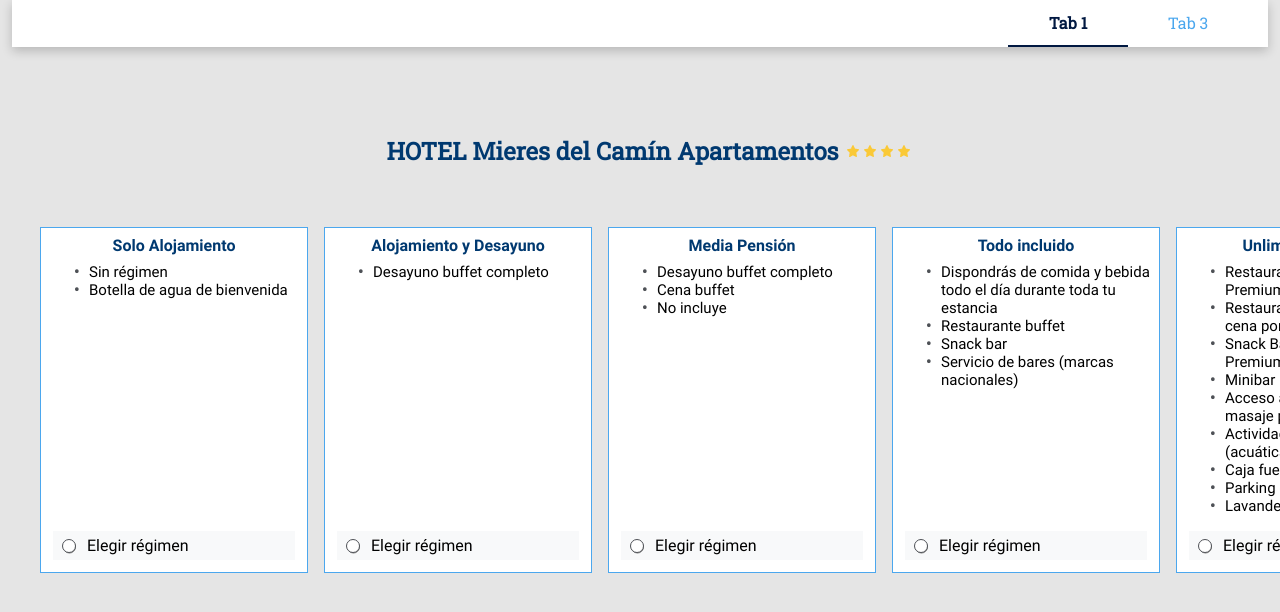
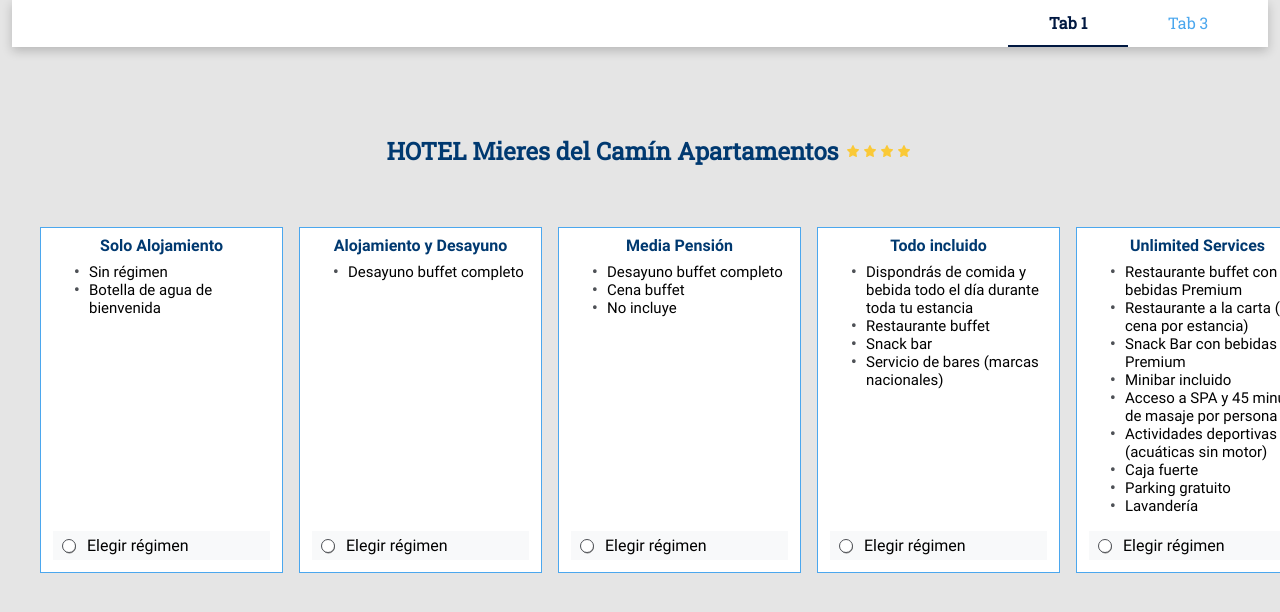
Before and after one commit to miguegonzalez/the-cocktail-proyect, a Vue app: page / in a window 1280 px wide. Shown: the top 612 px of the page. Built offline with nearby package versions, Linux system fonts and the light colour scheme.

Commit message:
transiciones

```diff
--- a/src/assets/css/_lx-radio-button.scss
+++ b/src/assets/css/_lx-radio-button.scss
@@ -11,6 +11,7 @@ $background-lx-radio-button: white;
 .radio-button-group {
   display: flex;
   justify-content: stretch;
+  margin-bottom: $medium-space;
 }
 
 .lx-radio-button{
@@ -22,9 +23,14 @@ $background-lx-radio-button: white;
     background-color: $background-lx-radio-button;
     cursor: pointer;
     min-width: $width-lx-radio-button;
+    border-radius: 0;
+    transition: border-radius 1.5s, box-shadow 1s;
+    box-shadow: 0 0 rgba(0,0,0, 0);
+
 
     &:hover {
-      box-shadow: $box-shadow-default;;
+      box-shadow: $box-shadow-default;
+      transition: box-shadow 1s;
     }
 
     &__title {
@@ -74,6 +80,8 @@ $background-lx-radio-button: white;
 
     &.active {
         border-color: $primary-dark;
+        border-radius: 8px;
+        transition: border-radius 1.5s;
     }
 
     input[type='radio']:after,
--- a/src/assets/css/_variables.scss
+++ b/src/assets/css/_variables.scss
@@ -26,7 +26,7 @@ $huge-space: 16px;
 $border-default: $tiny-space solid;
 $w-radio: 12px;
 $width-li-pagination: 20px;
-$width-lx-radio-button: 250px;
+$width-lx-radio-button: 225px;
 
 $space-lx-beer-card: $huge-space;
 $size-img: 150px;
```
